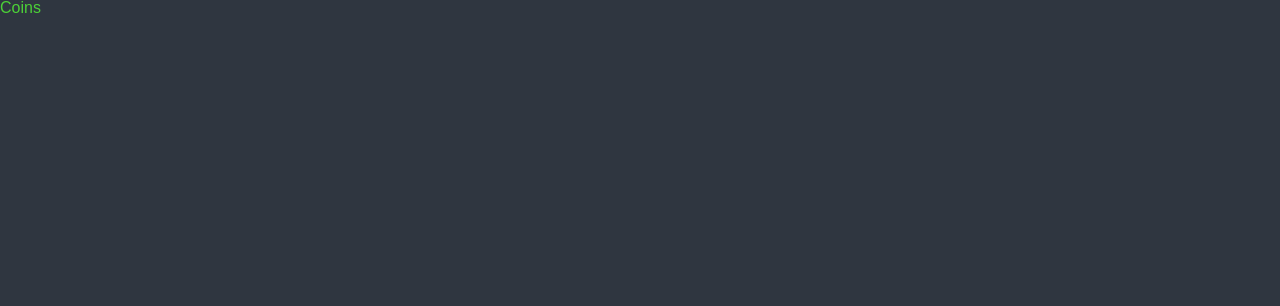
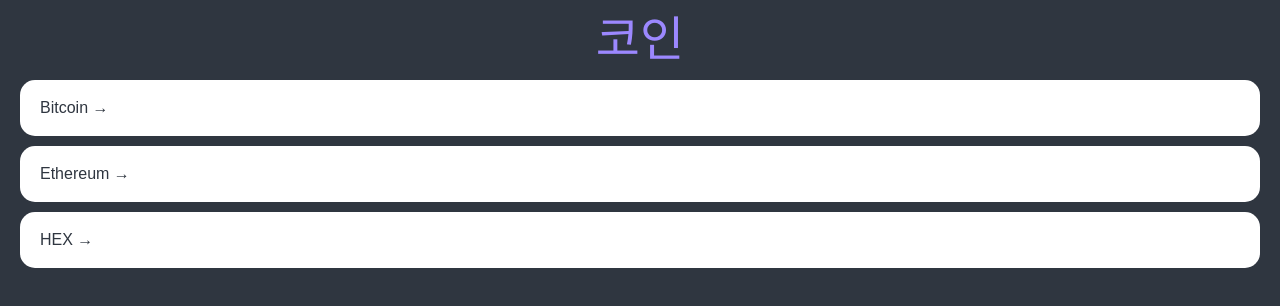
Before and after one commit to aeiouou-code/react-study, a React (Create React App) app: page / in a window 1280 px wide. Shown: the top 306 px of the page. Built offline with nearby package versions, Linux system fonts and the light colour scheme.

Commit message:
add: Home Coins 추가

```diff
--- a/src/index.tsx
+++ b/src/index.tsx
@@ -2,7 +2,7 @@
 import ReactDOM from "react-dom";
 import { ThemeProvider } from "styled-components";
 import App from "./App";
-import { theme } from "./theme";
+import { theme } from "./styles/theme";
 
 ReactDOM.render(
   <React.StrictMode>
--- a/src/routes/Coins.tsx
+++ b/src/routes/Coins.tsx
@@ -1,11 +1,88 @@
 import styled from "styled-components";
+import { Link } from "react-router-dom";
 
 function Coins() {
-  return <Title>Coins</Title>;
+  return (
+    <Container>
+      <Header>
+        <Title>코인</Title>
+      </Header>
+      <CoinsList>
+        {coins.map((coin) => (
+          <Coin key={coin.id}>
+            <Link to={`/${coin.id}`}>{coin.name} &rarr;</Link>
+          </Coin>
+        ))}
+      </CoinsList>
+    </Container>
+  );
 }
 
 export default Coins;
 
+const Container = styled.div`
+  padding: 0px 20px;
+`;
+
+const Header = styled.header`
+  height: 10vh;
+  display: flex;
+  justify-content: center;
+  align-items: center;
+`;
+
+const CoinsList = styled.ul``;
+
+const Coin = styled.li`
+  background-color: white;
+  color: ${(props) => props.theme.bgColor};
+  margin-bottom: 10px;
+  border-radius: 15px;
+
+  a {
+    display: block;
+    padding: 20px;
+    transition: color 0.2s ease-in;
+  }
+
+  &:hover {
+    a {
+      color: ${(props) => props.theme.accentColor};
+    }
+  }
+`;
+
 const Title = styled.h1`
   color: ${(props) => props.theme.accentColor};
+  font-size: 48px;
 `;
+
+const coins = [
+  {
+    id: "btc-bitcoin",
+    name: "Bitcoin",
+    symbol: "BTC",
+    rank: 1,
+    is_new: false,
+    is_active: true,
+    type: "coin",
+  },
+  {
+    id: "eth-ethereum",
+    name: "Ethereum",
+    symbol: "ETH",
+    rank: 2,
+    is_new: false,
+    is_active: true,
+    type: "coin",
+  },
+  {
+    id: "hex-hex",
+    name: "HEX",
+    symbol: "HEX",
+    rank: 3,
+    is_new: false,
+    is_active: true,
+    type: "token",
+  },
+];
--- a/src/styles/GlobalStyle.ts
+++ b/src/styles/GlobalStyle.ts
@@ -31,6 +31,7 @@
 
 a{
   text-decoration : none;
+  color: inherit;
 }
 
 *{
--- a/src/theme.ts
+++ b/src/styles/theme.ts
@@ -3,5 +3,5 @@
 export const theme: DefaultTheme = {
   bgColor: "#2f3640",
   textColor: "#f5f6fa",
-  accentColor: "#4cd137",
+  accentColor: "#9c88ff",
 };
```
